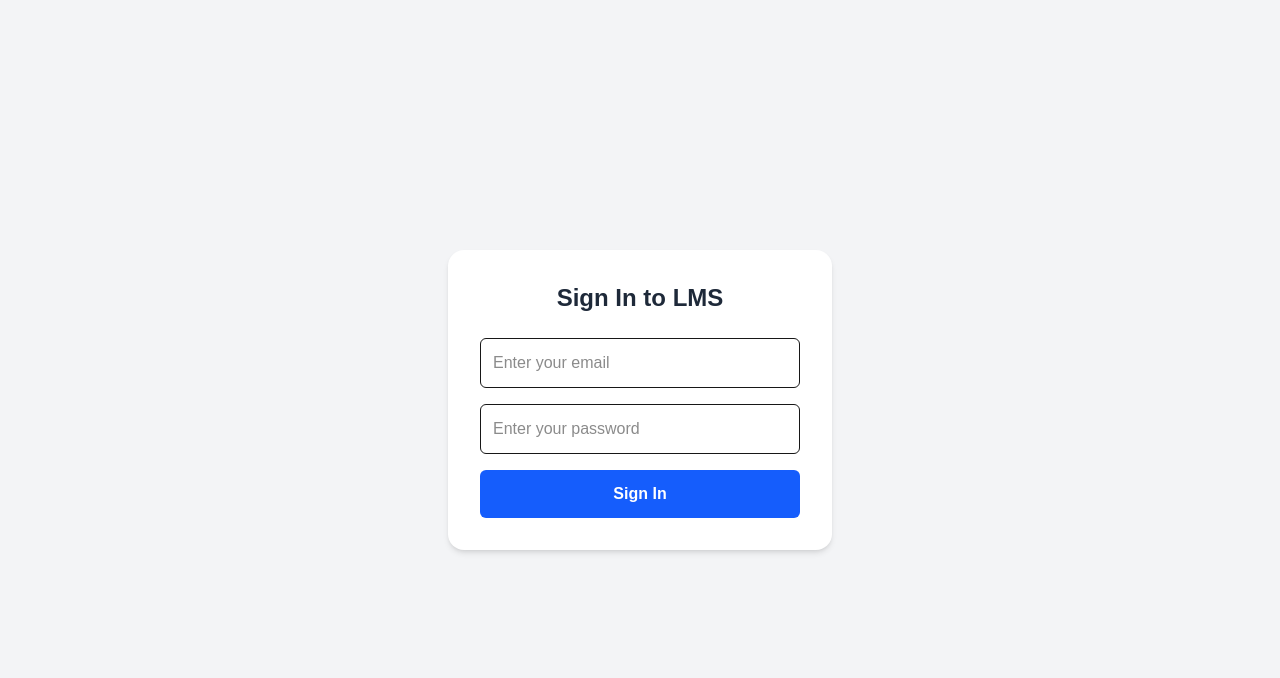
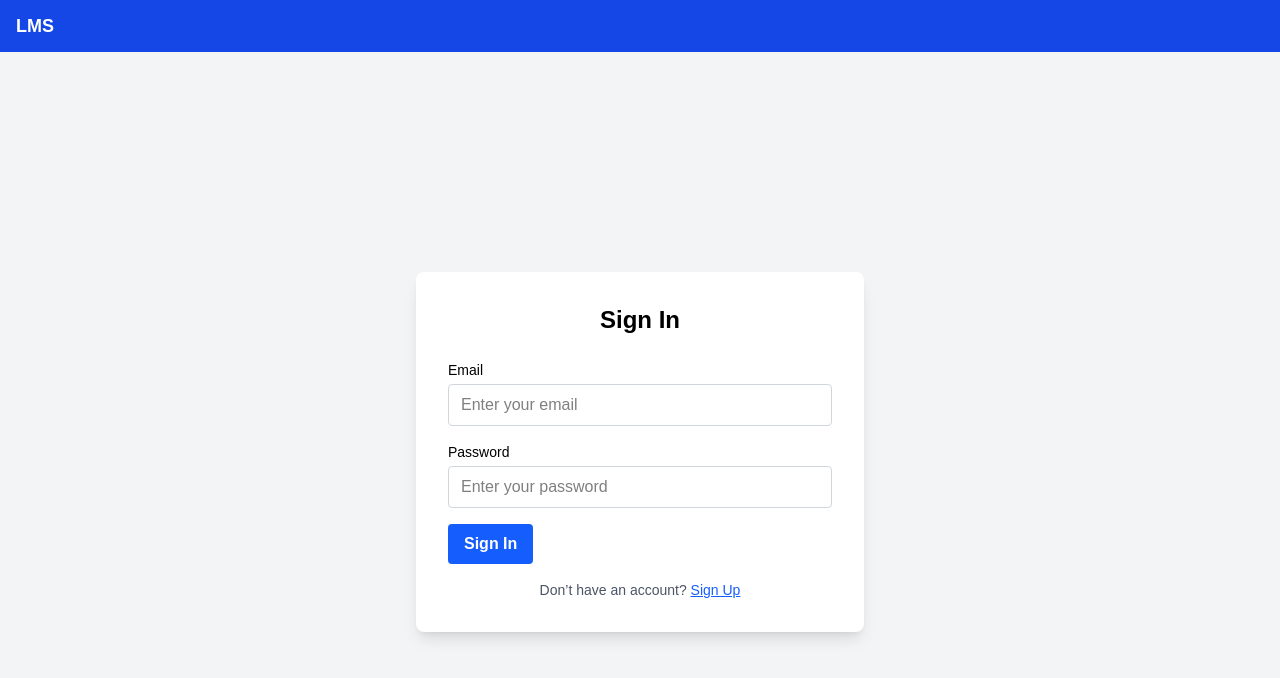
Before and after one commit to sapnaalex/Project-Sprint-3_Nextjs_lms-Project, a Next.js app: page /signin in a window 1280 px wide. Shown: the top 678 px of the page. Built offline with nearby package versions, Linux system fonts and the light colour scheme.

Commit message:
Frontend: Build Home and Auth Pages | Part II

```diff
--- a/app/signin/page.js
+++ b/app/signin/page.js
@@ -1,37 +1,5 @@
-// app/signin/page.js
-"use client";
+import LoginPage from "@/components/page/login-page";
 
 export default function SignInPage() {
-  return (
-    <div className="flex items-center justify-center min-h-screen bg-gray-100 px-4">
-      <div className="bg-white p-8 rounded-2xl shadow-md w-full max-w-sm">
-        <h1 className="text-2xl font-bold text-center mb-6 text-gray-800">
-          Sign In to LMS
-        </h1>
-
-        <form className="space-y-4" onSubmit={(e) => e.preventDefault()}>
-          <input
-            name="email"
-            type="email"
-            placeholder="Enter your email"
-            className="w-full p-3 border rounded-md focus:outline-none focus:ring-2 focus:ring-blue-500"
-          />
-
-          <input
-            name="password"
-            type="password"
-            placeholder="Enter your password"
-            className="w-full p-3 border rounded-md focus:outline-none focus:ring-2 focus:ring-blue-500"
-          />
-
-          <button
-            type="submit"
-            className="w-full bg-blue-600 text-white font-semibold py-3 rounded-md hover:bg-blue-700 transition-colors"
-          >
-            Sign In
-          </button>
-        </form>
-      </div>
-    </div>
-  );
+  return <LoginPage />;
 }
--- /dev/null
+++ b/components/page/login-page.jsx
@@ -0,0 +1,122 @@
+"use client";
+import React, { useState } from "react";
+import { signIn } from "next-auth/react";
+import { useRouter } from "next/navigation";
+import Navbar from "../layout/navbar";
+import InputField from "../global/input-field";
+import Button from "../global/button";
+
+const LoginPage = () => {
+  const [form, setForm] = useState({ email: "", password: "" });
+  const [error, setError] = useState("");
+  const [isLoading, setIsLoading] = useState(false);
+  const router = useRouter();
+
+  const handleChange = (e) => {
+    setForm({ ...form, [e.target.name]: e.target.value });
+    setError("");
+  };
+
+  const handleSubmit = async (e) => {
+    e.preventDefault();
+    setError("");
+
+    if (!form.email || !form.password) {
+      setError("Email and password are required.");
+      return;
+    }
+
+    setIsLoading(true);
+
+    try {
+      const res = await signIn("credentials", {
+        redirect: false,
+        email: form.email,
+        password: form.password,
+      });
+
+      if (res?.error) {
+        setError("Invalid credentials");
+        setIsLoading(false);
+        return;
+      }
+
+      if (res?.ok) {
+        setTimeout(async () => {
+          const sessionRes = await fetch("/api/auth/session");
+          const session = await sessionRes.json();
+          const role = session?.user?.role;
+
+          if (role === "admin") {
+            router.push("/admin_dashboard");
+          } else if (role === "student") {
+            router.push("/student_dashboard");
+          } else {
+            console.log(session);
+          }
+        }, 100);
+      }
+    } catch (err) {
+      setError("An unexpected error occurred.");
+      console.error(err);
+    } finally {
+      setIsLoading(false);
+    }
+  };
+
+  return (
+    <>
+      <Navbar />
+      <div className="flex justify-center items-center min-h-screen bg-gray-100 px-4">
+        <div className="w-full max-w-md bg-white shadow-lg rounded-lg p-8">
+          <h2 className="text-2xl font-bold text-center text-black mb-6">
+            Sign In
+          </h2>
+
+          {error && (
+            <p className="text-red-600 text-center text-sm mb-4">{error}</p>
+          )}
+
+          <form onSubmit={handleSubmit} className="space-y-4">
+            <InputField
+              label="Email"
+              name="email"
+              type="email"
+              value={form.email}
+              onChange={handleChange}
+              placeholder="Enter your email"
+              disabled={isLoading}
+            />
+
+            <InputField
+              label="Password"
+              name="password"
+              type="password"
+              value={form.password}
+              onChange={handleChange}
+              placeholder="Enter your password"
+              disabled={isLoading}
+            />
+
+            <Button type="submit" disabled={isLoading} className="w-full">
+              {isLoading ? "Signing in..." : "Sign In"}
+            </Button>
+          </form>
+
+          <div className="mt-4 text-center text-sm text-gray-600">
+            Don’t have an account?{" "}
+            <button
+              type="button"
+              onClick={() => router.push("/signup")}
+              className="text-blue-600 hover:text-blue-800 underline"
+            >
+              Sign Up
+            </button>
+          </div>
+        </div>
+      </div>
+    </>
+  );
+};
+
+export default LoginPage;
```
